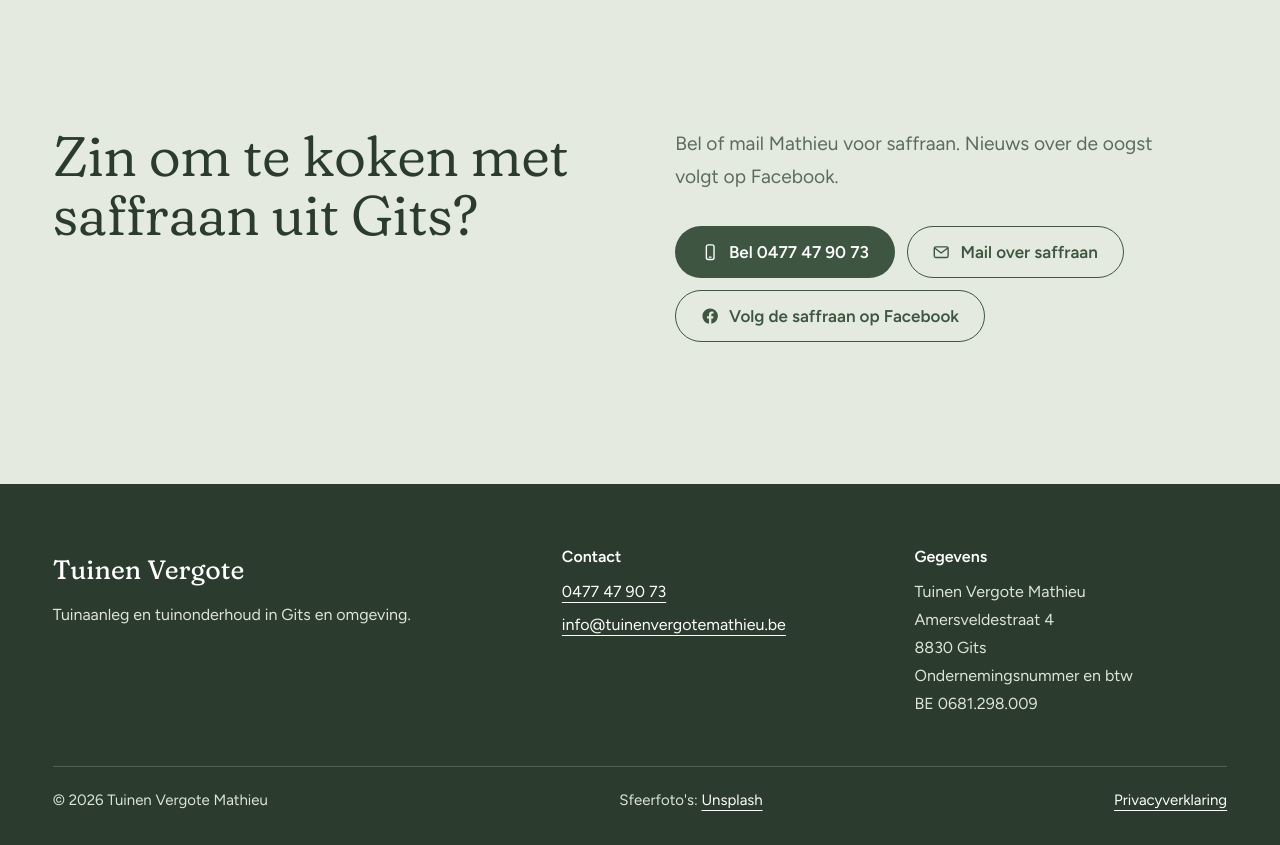
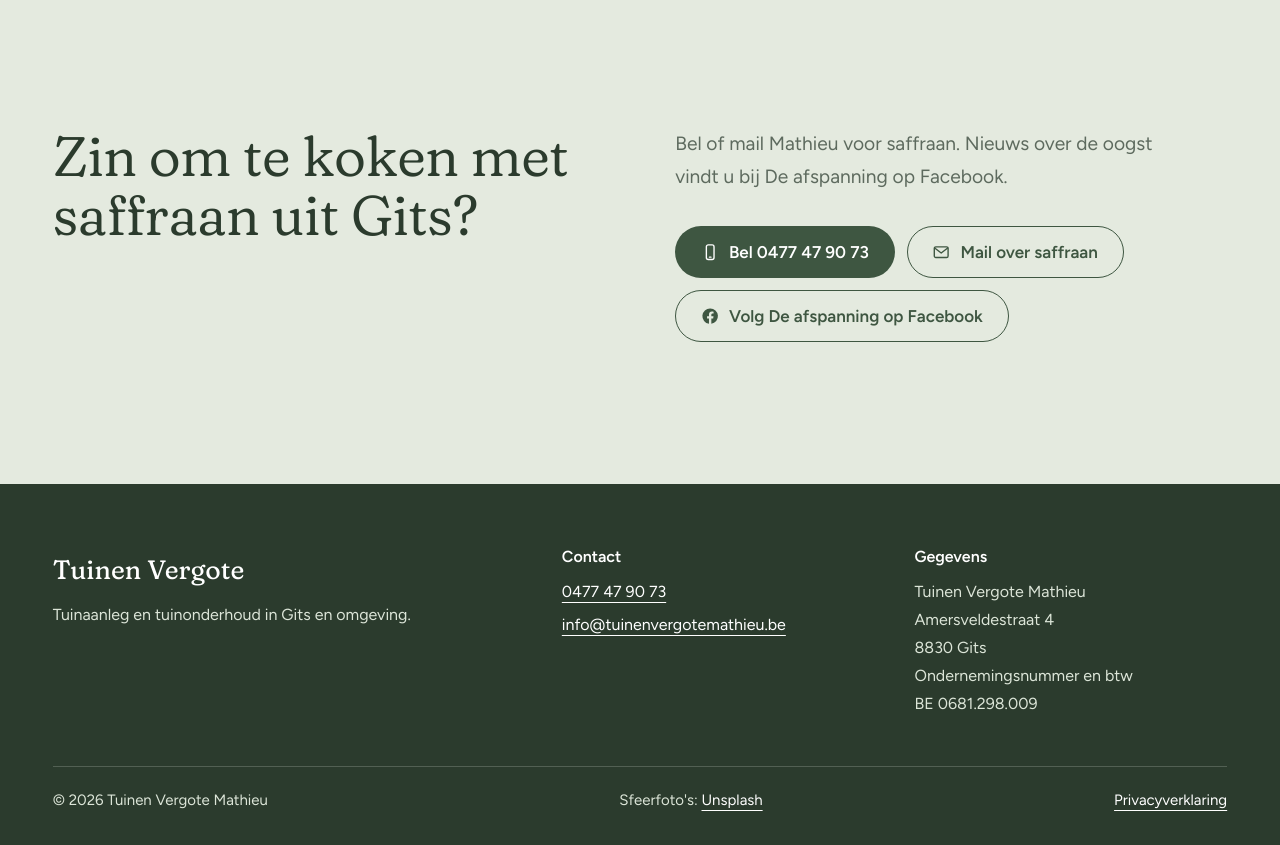
Before and after one commit to edouardGT/vergote, a plain HTML site: page recepten.html in a window 1280 px wide. Shown: the part 9420-10265 px from the top of the page. Drawn offline with Linux system fonts and the light colour scheme.

Commit message:
Facebook button names the page: De afspanning

```diff
--- a/recepten.html
+++ b/recepten.html
@@ -325,11 +325,11 @@
   <div class="wrap split">
     <h2 id="bestel-title">Zin om te koken met saffraan uit Gits?</h2>
     <div>
-      <p>Bel of mail Mathieu voor saffraan. Nieuws over de oogst volgt op Facebook.</p>
+      <p>Bel of mail Mathieu voor saffraan. Nieuws over de oogst vindt u bij De afspanning op Facebook.</p>
       <div class="actions">
         <a class="button button--mos" href="tel:+32477479073"><svg viewBox="0 0 24 24" fill="none" stroke="currentColor" stroke-width="1.8" stroke-linecap="round" stroke-linejoin="round" aria-hidden="true" focusable="false"><rect x="7" y="2.5" width="10" height="19" rx="2.5"/><path d="M11 18.5h2"/></svg>Bel 0477 47 90 73</a>
         <a class="button button--line" href="mailto:info@tuinenvergotemathieu.be?subject=Saffraan"><svg viewBox="0 0 24 24" fill="none" stroke="currentColor" stroke-width="1.8" stroke-linecap="round" stroke-linejoin="round" aria-hidden="true" focusable="false"><rect x="3" y="5" width="18" height="14" rx="2"/><path d="m3.5 6.5 8.5 6.5 8.5-6.5"/></svg>Mail over saffraan</a>
-        <a class="button button--line" href="https://www.facebook.com/profile.php?id=61563440602293" rel="noopener"><svg viewBox="0 0 24 24" aria-hidden="true" focusable="false"><path fill="currentColor" d="M12 2a10 10 0 0 0-1.6 19.9v-7H7.9V12h2.5V9.8c0-2.5 1.5-3.9 3.8-3.9 1.1 0 2.2.2 2.2.2v2.5h-1.3c-1.2 0-1.6.8-1.6 1.6V12h2.8l-.4 2.9h-2.4v7A10 10 0 0 0 12 2z"/></svg>Volg de saffraan op Facebook</a>
+        <a class="button button--line" href="https://www.facebook.com/profile.php?id=61563440602293" rel="noopener"><svg viewBox="0 0 24 24" aria-hidden="true" focusable="false"><path fill="currentColor" d="M12 2a10 10 0 0 0-1.6 19.9v-7H7.9V12h2.5V9.8c0-2.5 1.5-3.9 3.8-3.9 1.1 0 2.2.2 2.2.2v2.5h-1.3c-1.2 0-1.6.8-1.6 1.6V12h2.8l-.4 2.9h-2.4v7A10 10 0 0 0 12 2z"/></svg>Volg De afspanning op Facebook</a>
       </div>
     </div>
   </div>
```
Also changed, not shown: saffraan.html (+1 -1 lines), 1 other file.
